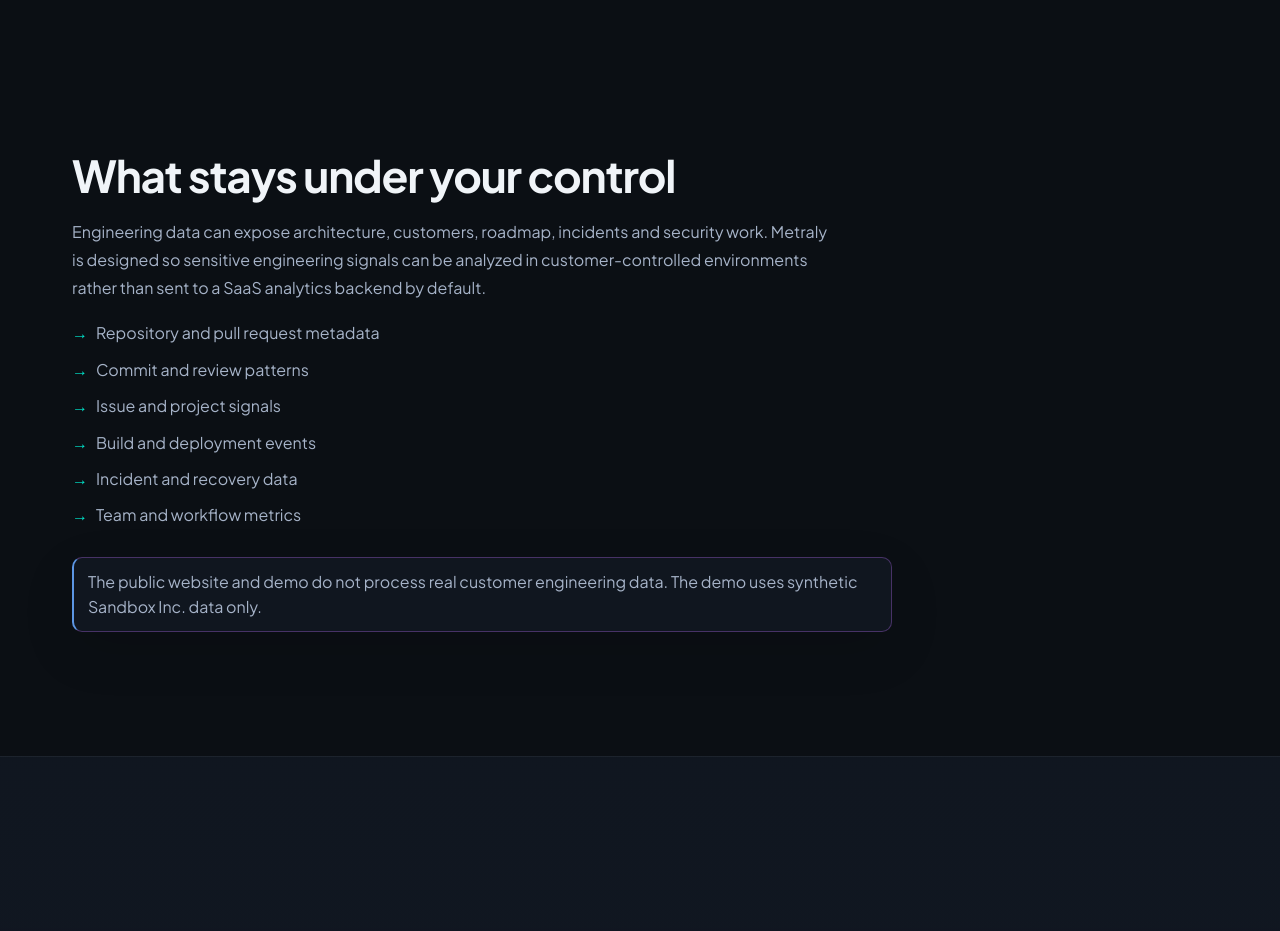
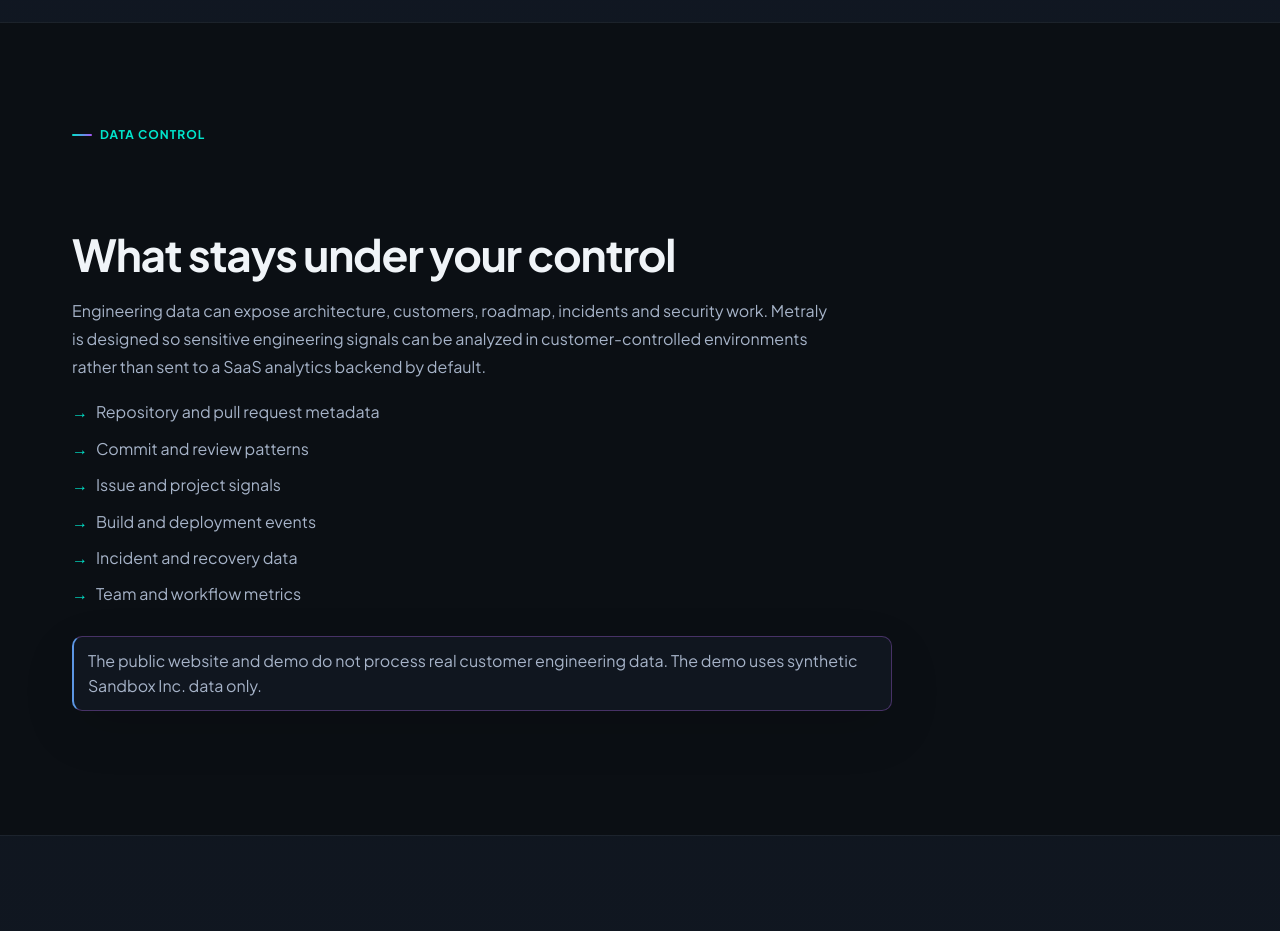
Before and after one commit to getmetraly/website, a Next.js app: page /trust in a window 1280 px wide. Shown: the part 1600-2531 px from the top of the page. Built offline with nearby package versions, Linux system fonts and the light colour scheme.

Commit message:
Add trust section eyebrow labels

```diff
--- a/app/trust/page.tsx
+++ b/app/trust/page.tsx
@@ -35,6 +35,27 @@ const heroBadgeStyle = {
   position: "relative" as const,
   zIndex: 1,
 };
+
+const eyebrowStyle = {
+  display: "inline-flex",
+  alignItems: "center",
+  gap: 8,
+  color: "var(--cyan)",
+  fontSize: 12,
+  fontWeight: 700,
+  letterSpacing: 1,
+  marginBottom: 16,
+  textTransform: "uppercase" as const,
+};
+
+function Eyebrow({ children }: { children: string }) {
+  return (
+    <div style={eyebrowStyle}>
+      <span style={{ width: 20, height: 2, borderRadius: 999, background: "linear-gradient(90deg, var(--cyan), var(--purple))" }} />
+      {children}
+    </div>
+  );
+}
 
 const principles = [
   [
@@ -95,6 +116,7 @@ export default function TrustPage() {
 
         <Section tone="surface">
           <Prose>
+            <Eyebrow>Principles</Eyebrow>
             <h2>Trust principles</h2>
           </Prose>
 
@@ -110,6 +132,7 @@ export default function TrustPage() {
 
         <Section>
           <Prose>
+            <Eyebrow>Data control</Eyebrow>
             <h2>What stays under your control</h2>
             <p>
               Engineering data can expose architecture, customers, roadmap,
@@ -135,6 +158,7 @@ export default function TrustPage() {
 
         <Section tone="surface">
           <Prose>
+            <Eyebrow>Private AI</Eyebrow>
             <h2>AI should explain engineering data without becoming a data leak.</h2>
             <p>
               Metraly is designed around privacy-first AI patterns such as local
@@ -154,6 +178,7 @@ export default function TrustPage() {
 
         <Section>
           <Prose>
+            <Eyebrow>Plugin trust</Eyebrow>
             <h2>Plugin trust needs more than a marketplace page.</h2>
             <p>
               Metraly has a designed plugin architecture and a plugin review policy
@@ -173,6 +198,7 @@ export default function TrustPage() {
 
         <Section tone="surface">
           <Prose>
+            <Eyebrow>Telemetry</Eyebrow>
             <h2>No hidden telemetry is a product requirement, not a slogan.</h2>
             <p>
               Metraly documentation defines a no-hidden-telemetry policy. Outbound
@@ -192,6 +218,7 @@ export default function TrustPage() {
 
         <Section>
           <Prose>
+            <Eyebrow>Compliance</Eyebrow>
             <h2>Compliance wording</h2>
             <p>
               Metraly is designed for privacy-conscious and regulated teams, and the
@@ -209,6 +236,7 @@ export default function TrustPage() {
 
         <Section tone="surface">
           <Prose>
+            <Eyebrow>Resources</Eyebrow>
             <h2>Useful links</h2>
             <ul>
               <li><Link href="/privacy">Privacy Policy</Link></li>
```
